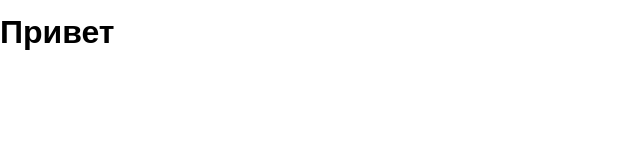
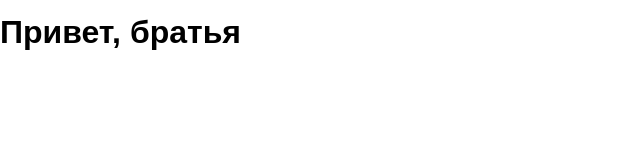
Before and after one commit to gruzd777/cattery, a website: page source/index.html in a window 1280 px wide. Shown: the whole page, without its empty margins (0-640 px from the left). Drawn offline with nearby package versions, Linux system fonts and the light colour scheme; files that its build step writes are made by us from their sources; a web font is replaced by a local one.

Commit message:
Создал новый проект

```diff
--- a/source/index.html
+++ b/source/index.html
@@ -11,6 +11,6 @@
     <title>Кошачий питомник</title>
   </head>
   <body class="page-body">
-    <h1>Привет</h1>
+    <h1>Привет, братья</h1>
   </body>
 </html>
```
